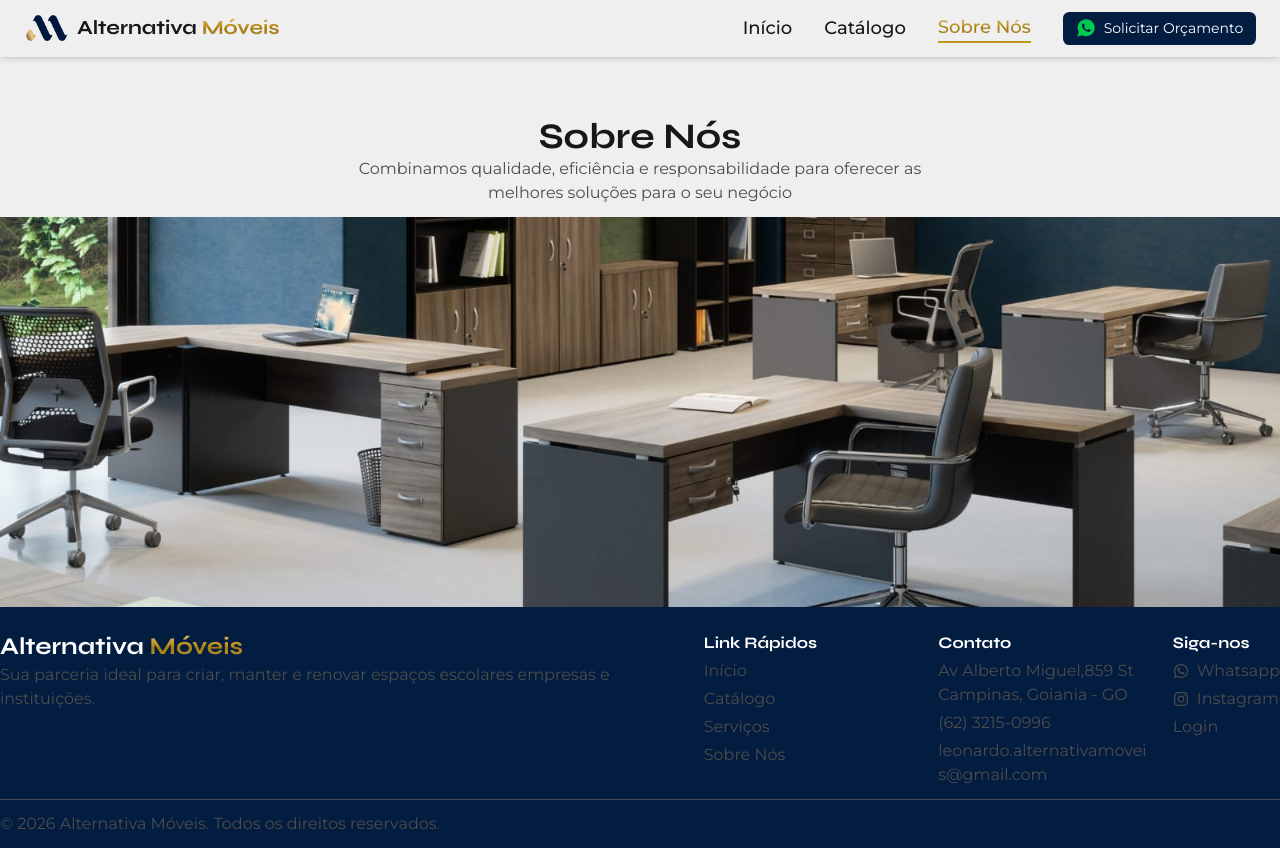
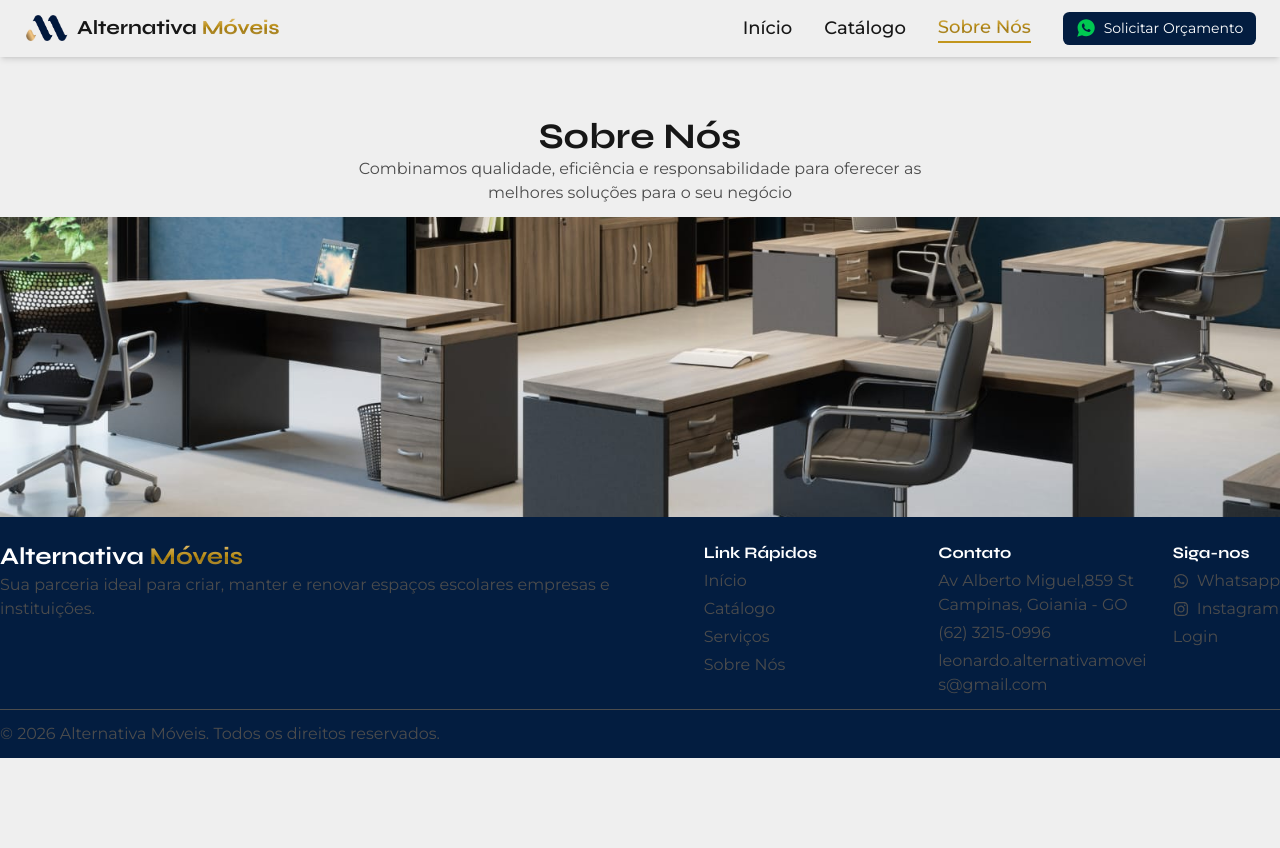
Before and after one commit to Jonatas-01/alternativa-moveis, a Next.js app: page /sobre-nos in a window 1280 px wide. After the commit the page ends 800 px from the top, so only its background shows below. Built offline with nearby package versions, Linux system fonts and the light colour scheme; no server answers.

Commit message:
feat: criação do componente HeaderSobreNos

```diff
--- a/app/sobre-nos/page.tsx
+++ b/app/sobre-nos/page.tsx
@@ -1,18 +1,9 @@
-import Image from "next/image";
-import Link from "next/link";
+import HeaderSobreNos from "@/components/SobreNos/HeaderSobreNos"
 
 export default function SobreNos() {
     return (
-        <div className="flex flex-col mt-10 md:mt-15">
-            <div className="mx-auto w-full px-4 text-center md:max-w-[600px]">
-                <h1 className="primary-title">Sobre Nós</h1>
-                <p className="">Combinamos qualidade, eficiência e responsabilidade para oferecer as melhores soluções para o seu negócio</p>
-            </div>
-            <div className="mt-3">
-                <div className="w-full max-h-[390px] overflow-hidden">
-                    <Image src="/image/sobre-nos-pagina.jpeg" alt="Hero Image" width={1920} height={390} className="w-full max-h-[130px] md:max-h-[390px] object-cover"/>
-                </div>
-            </div>
+        <div className="container mx-auto px-3 md:px-0">
+            <HeaderSobreNos />
         </div>
     )
 }
--- /dev/null
+++ b/components/SobreNos/HeaderSobreNos.tsx
@@ -0,0 +1,17 @@
+import Image from "next/image";
+
+export default function HeaderSobreNos() {
+    return (
+        <div className="flex flex-col mt-10 md:mt-15">
+                    <div className="mx-auto w-full px-4 text-center md:max-w-[600px]">
+                        <h1 className="primary-title">Sobre Nós</h1>
+                        <p className="">Combinamos qualidade, eficiência e responsabilidade para oferecer as melhores soluções para o seu negócio</p>
+                    </div>
+                    <div className="mt-3">
+                        <div className="w-full max-h-[300px] overflow-hidden">
+                            <Image src="/image/sobre-nos-pagina.jpeg" alt="Hero Image" width={1920} height={300} className="w-full max-h-[130px] md:max-h-[300px] object-cover"/>
+                        </div>
+                    </div>
+                </div>
+    )
+}
```
